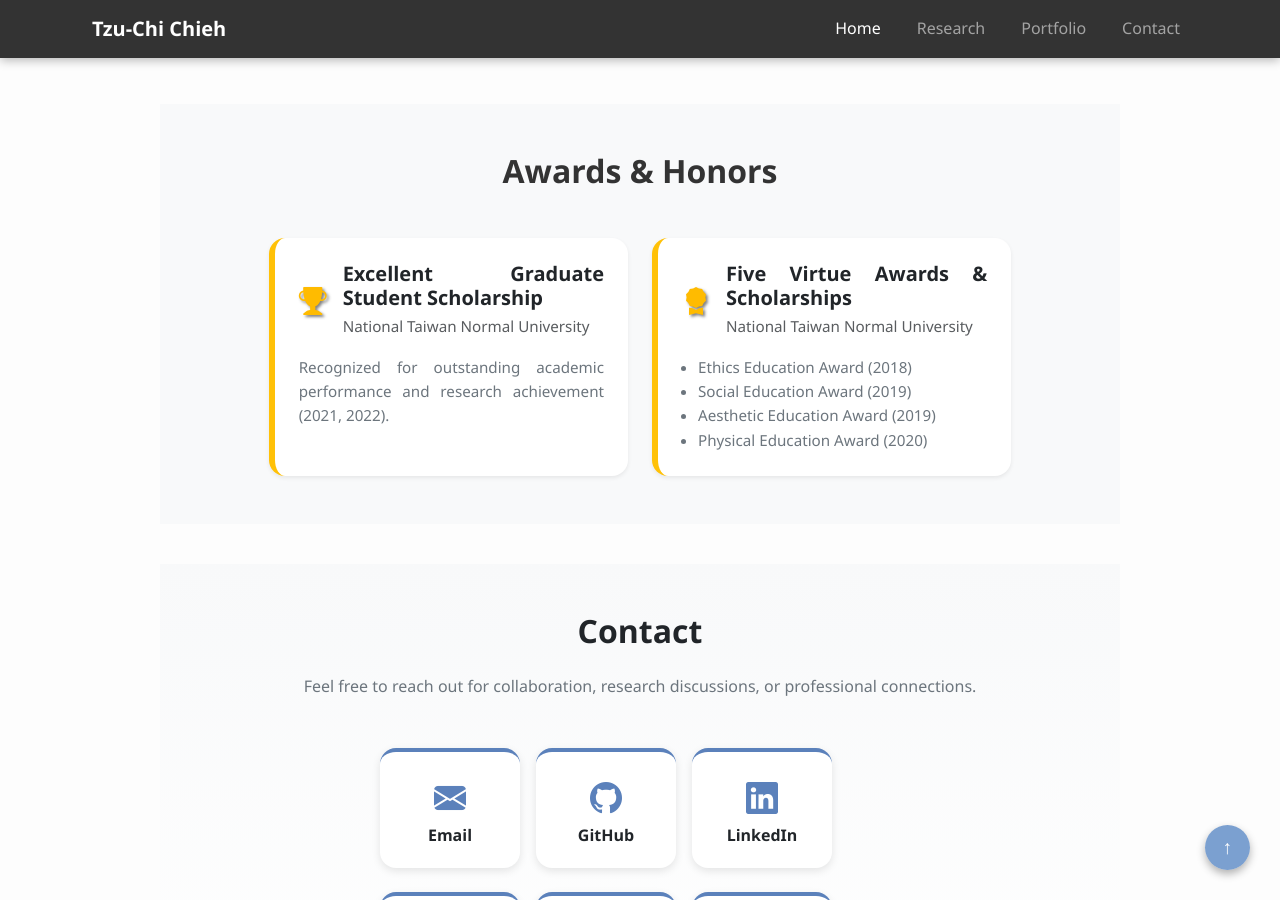
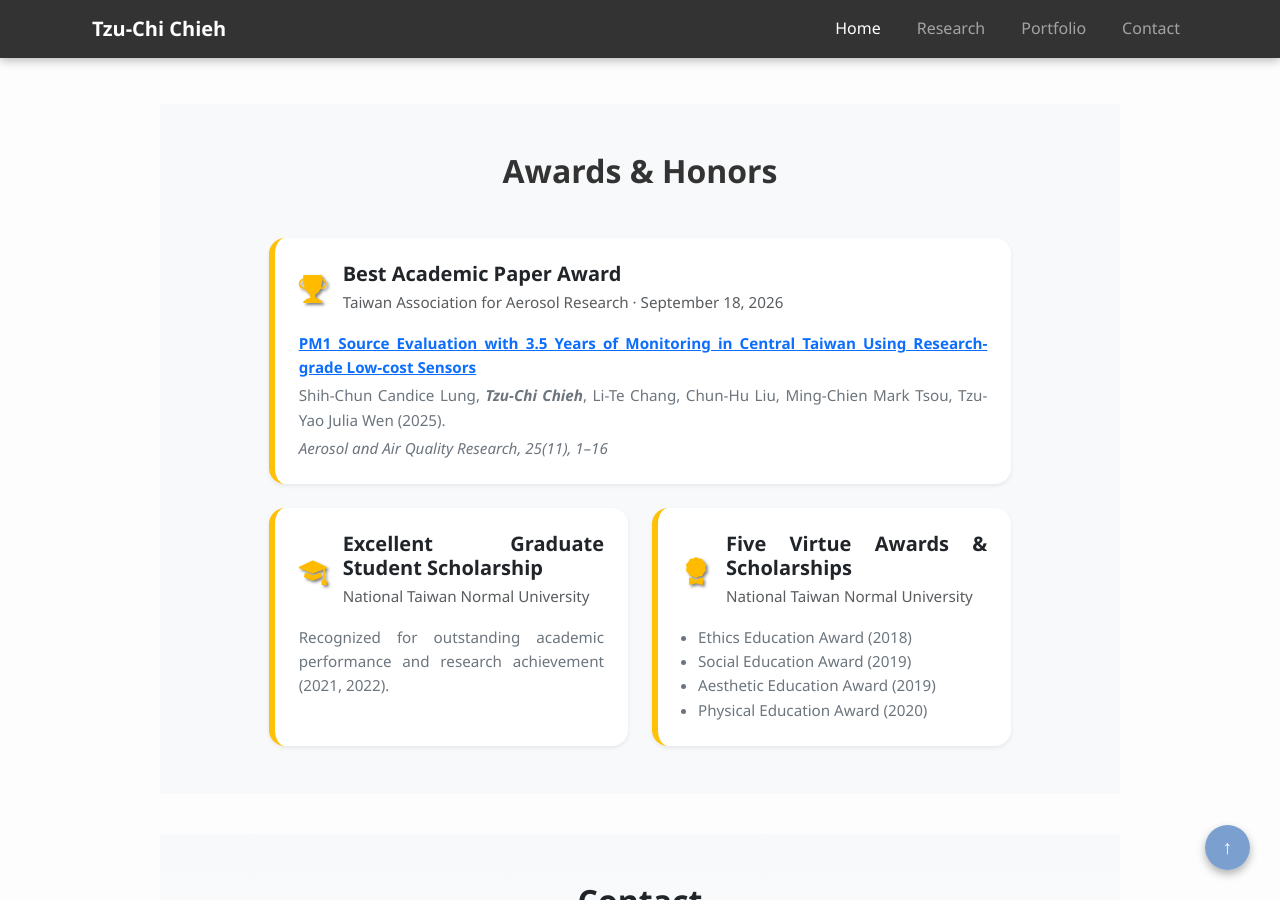
Before and after one commit to TCChieh/TCChieh.github.io, a Jekyll site: the page built from index.html, in a window 1280 px wide and 900 px high, scrolled down 3253 px. Built offline with Jekyll 4.4.1, drawn with Linux system fonts in a browser that asks for light colours; a style sheet for code colours, icons or effects is not loaded.

Commit message:
award update

```diff
--- a/index.html
+++ b/index.html
@@ -161,10 +161,28 @@
   <div class="container">
     <h2 class="fw-bold mb-5 text-center">Awards &amp; Honors</h2>
     <div class="row justify-content-center g-4">
+      <div class="col-lg-10">
+        <div class="award-card p-4 shadow-sm bg-white rounded-4 h-100">
+          <div class="d-flex align-items-center mb-3">
+            <i class="bi bi-trophy-fill text-primary fs-3 me-3" aria-hidden="true"></i>
+            <div>
+              <h5 class="fw-bold mb-1">Best Academic Paper Award</h5>
+              <p class="text-muted mb-0">Taiwan Association for Aerosol Research · September 18, 2026</p>
+            </div>
+          </div>
+          <p class="mb-1">
+            <a href="https://doi.org/10.1007/s44408-025-00058-2" target="_blank" rel="noopener" class="fw-semibold">PM1 Source Evaluation with 3.5 Years of Monitoring in Central Taiwan Using Research-grade Low-cost Sensors</a>
+          </p>
+          <p class="mb-1 text-secondary pub-authors">
+            Shih-Chun Candice Lung, <span class="me">Tzu-Chi Chieh</span>, Li-Te Chang, Chun-Hu Liu, Ming-Chien Mark Tsou, Tzu-Yao Julia Wen (2025).
+          </p>
+          <p class="mb-0 text-secondary"><em>Aerosol and Air Quality Research, 25(11), 1–16</em></p>
+        </div>
+      </div>
       <div class="col-md-6 col-lg-5">
         <div class="award-card p-4 shadow-sm bg-white rounded-4 h-100">
           <div class="d-flex align-items-center mb-3">
-            <i class="bi bi-trophy-fill text-primary fs-3 me-3" aria-hidden="true"></i>
+            <i class="bi bi-mortarboard-fill text-primary fs-3 me-3" aria-hidden="true"></i>
             <div>
               <h5 class="fw-bold mb-1">Excellent Graduate Student Scholarship</h5>
               <p class="text-muted mb-0">National Taiwan Normal University</p>
@@ -219,17 +237,13 @@
       </div>
       <div class="d-flex flex-wrap justify-content-start gap-3">
         <a href="https://scholar.google.com/citations?user=fUNU6EsAAAAJ" target="_blank" rel="noopener" class="contact-card">
-          <i>
-            <img src="./img/icons8-google-scholar-50.png"
-              alt="Google Scholar"
-              class="contact-icon">
-          </i><span>Google Scholar</span>
+          <i class="ai ai-google-scholar" aria-hidden="true"></i><span>Google Scholar</span>
         </a>
         <a href="https://www.researchgate.net/profile/Tzu-Chi-Chieh" target="_blank" rel="noopener" class="contact-card">
-          <i class="bi bi-journal-richtext" aria-hidden="true"></i><span>ResearchGate</span>
+          <i class="ai ai-researchgate" aria-hidden="true"></i><span>ResearchGate</span>
         </a>
         <a href="https://orcid.org/0009-0006-5826-3729" target="_blank" rel="noopener" class="contact-card">
-          <i class="bi bi-file-earmark-pdf" aria-hidden="true"></i><span>ORCID</span>
+          <i class="ai ai-orcid" aria-hidden="true"></i><span>ORCID</span>
         </a>
       </div>
     </div>
```
